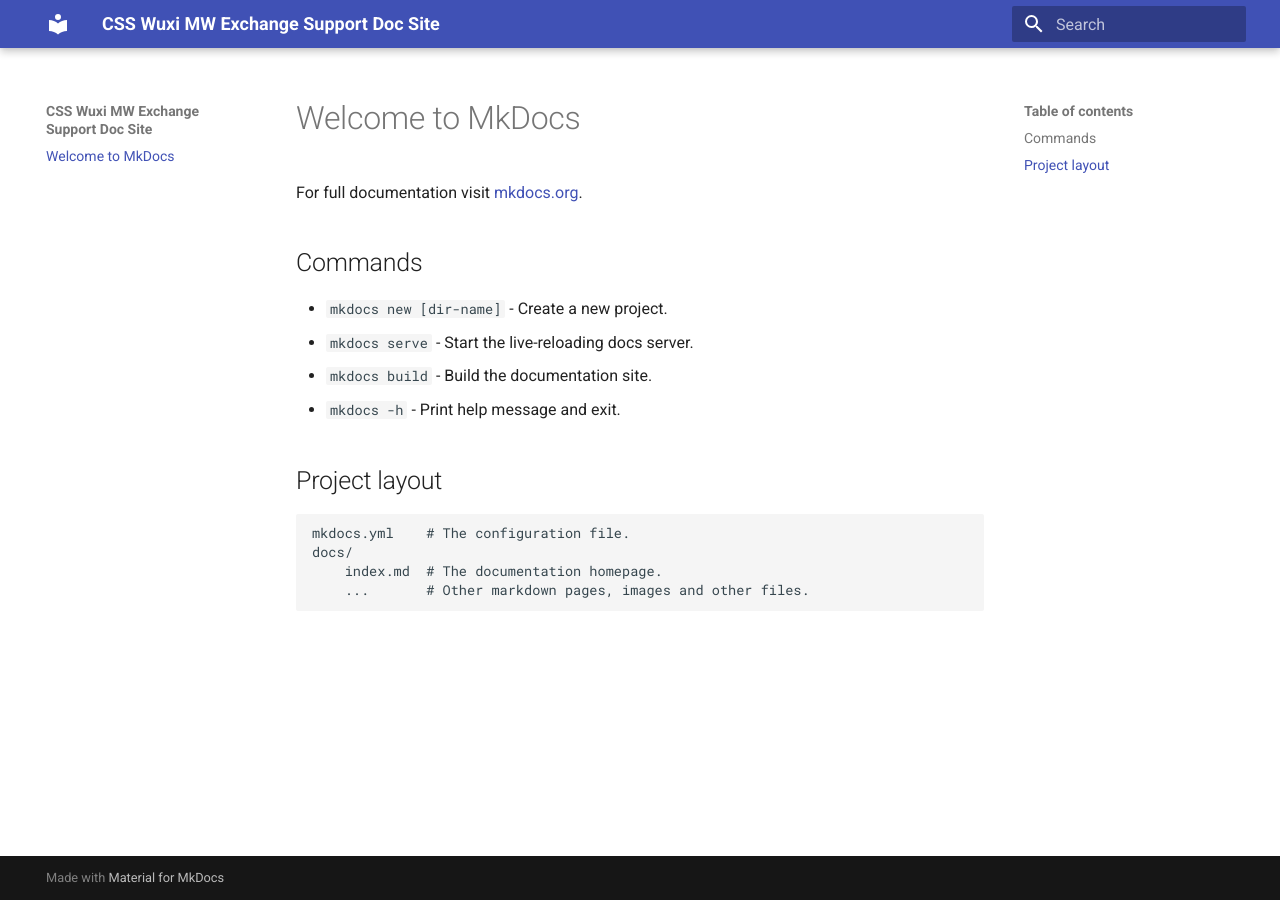
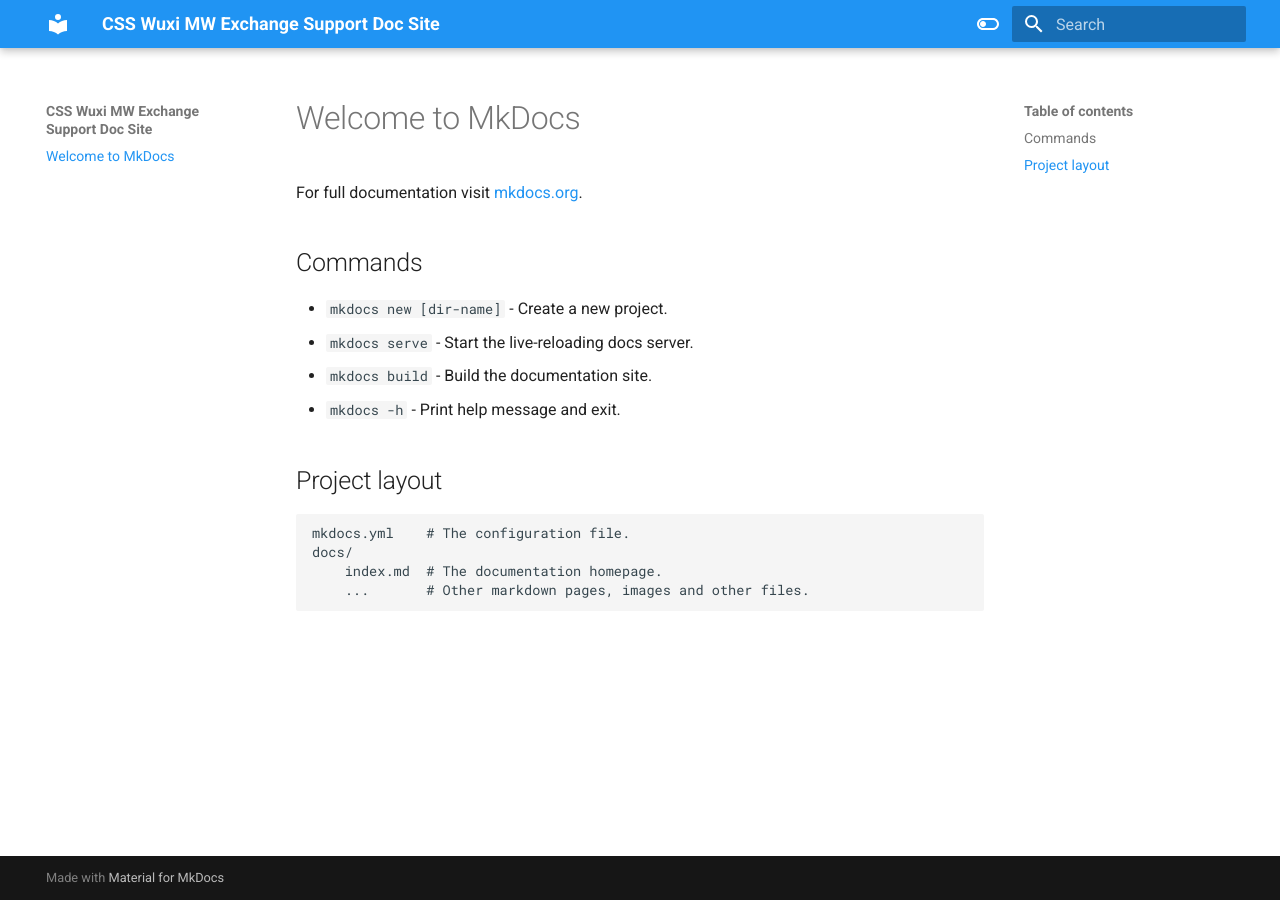
Before and after one commit to microsoft/exchange-css-docsite, an MkDocs documentation site: the page built from docs/index.md, in a window 1280 px wide. Built offline with MkDocs 1.6.1 and Material for MkDocs 9.7.7, drawn with Linux system fonts in a browser that asks for light colours.

Commit message:
mkdocs: add support for dark mode

```diff
--- a/mkdocs.yml
+++ b/mkdocs.yml
@@ -1,3 +1,14 @@
 site_name: CSS Wuxi MW Exchange Support Doc Site
 theme:
   name: material
+  palette:
+    - scheme: default
+      primary: blue
+      toggle:
+        icon: material/toggle-switch-off-outline
+        name: Switch to dark mode
+    - scheme: slate
+      primary: blue
+      toggle:
+        icon: material/toggle-switch
+        name: Switch to light mode
```
